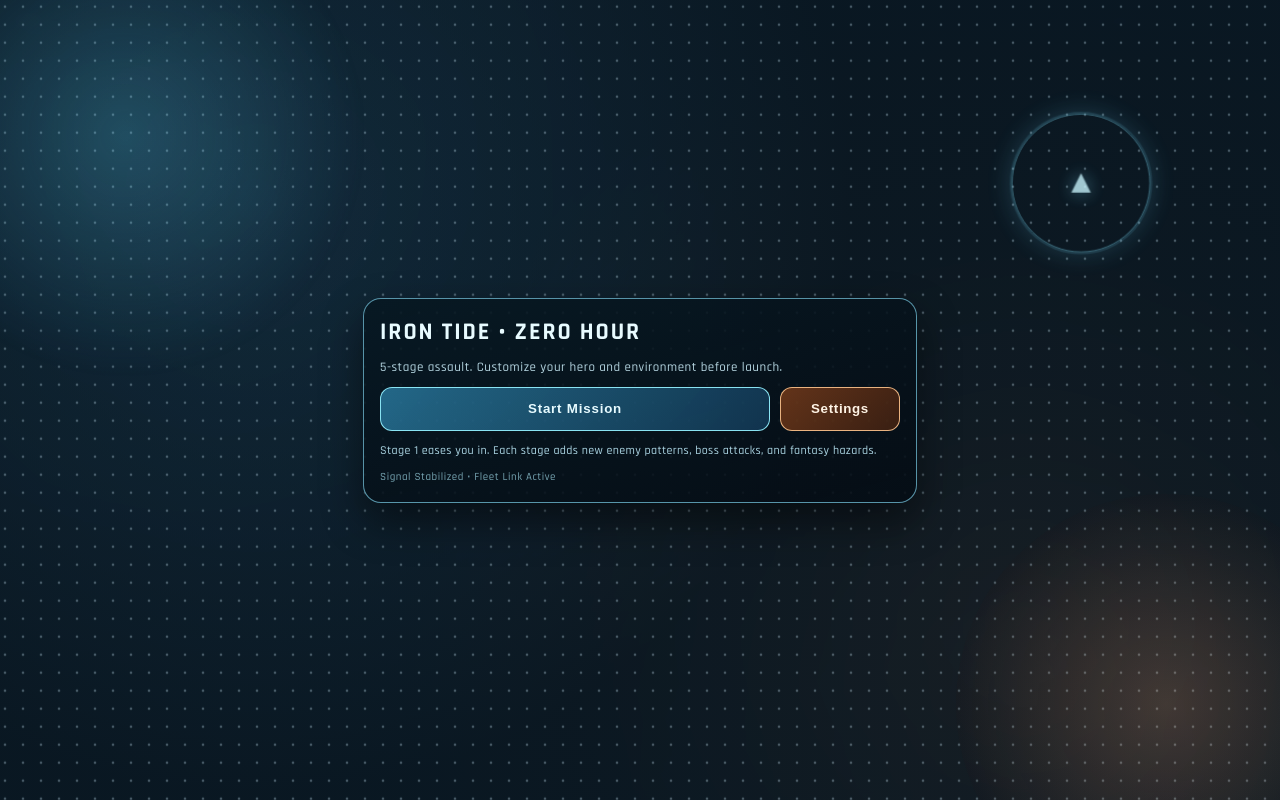
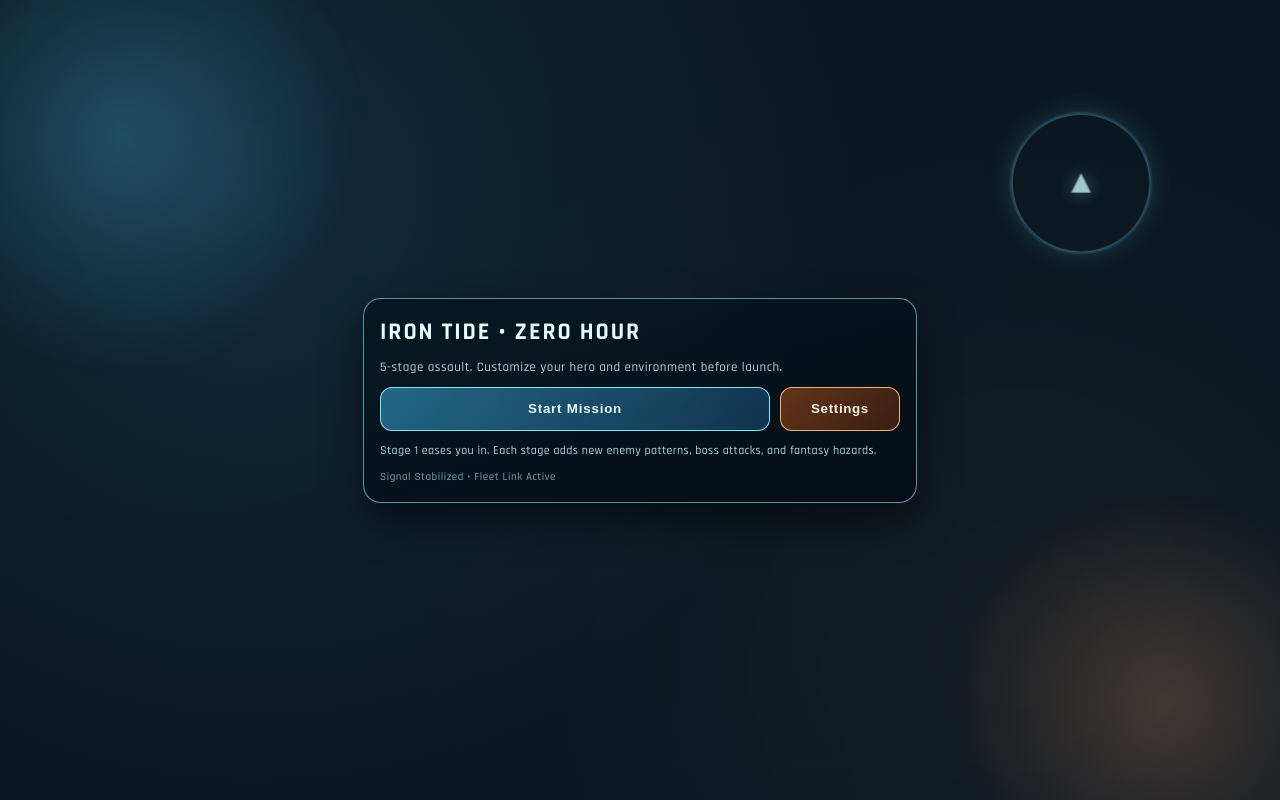
Before and after one commit to gamerworldcreator-afk/tankshooter, a website built with Vite: page index.html in a window 1280 px wide. Built offline with nearby package versions, Linux system fonts and the light colour scheme.

Commit message:
fine tuning as per the college guidelines

```diff
--- a/src/core/Renderer.ts
+++ b/src/core/Renderer.ts
@@ -174,7 +174,8 @@ export class Renderer {
       stars.position.x = cameraX * -0.08;
       stars.rotation.z = t * 0.012;
       if (stars instanceof THREE.Points && stars.material instanceof THREE.PointsMaterial) {
-        stars.material.opacity = 0.68 + thrill * 0.2;
+        stars.material.opacity = 0.86 + thrill * 0.12;
+        stars.material.size = 0.05 + thrill * 0.015;
       }
     }
 
--- a/src/main.ts
+++ b/src/main.ts
@@ -77,7 +77,7 @@ function createBackdrop(scene: THREE.Scene): void {
   stars.setAttribute('position', new THREE.BufferAttribute(vertices, 3));
   const points = new THREE.Points(
     stars,
-    new THREE.PointsMaterial({ color: 0x78e2ff, size: 0.035, transparent: true, opacity: 0.8 })
+    new THREE.PointsMaterial({ color: 0x86e9ff, size: 0.05, transparent: true, opacity: 0.95 })
   );
   points.name = 'bgStars';
   scene.add(points);
@@ -1603,17 +1603,6 @@ function createIntroPage(
   intro.style.overflow = 'hidden';
   app.appendChild(intro);
 
-  const introStars = document.createElement('div');
-  introStars.style.position = 'absolute';
-  introStars.style.inset = '-20%';
-  introStars.style.backgroundImage =
-    'radial-gradient(circle, rgba(209, 240, 255, 0.9) 0 1px, rgba(255,255,255,0) 1.7px)';
-  introStars.style.backgroundSize = '18px 18px';
-  introStars.style.opacity = '0.34';
-  introStars.style.animation = 'introStarDrift 22s linear infinite';
-  introStars.style.pointerEvents = 'none';
-  intro.appendChild(introStars);
-
   const parallaxA = document.createElement('div');
   parallaxA.style.position = 'absolute';
   parallaxA.style.width = '480px';
```
Also changed, not shown: dist/assets/index-Bm7Y-kfQ.js (deleted), dist/assets/index-Bp5wp3Nu.js (added), dist/index.html.
